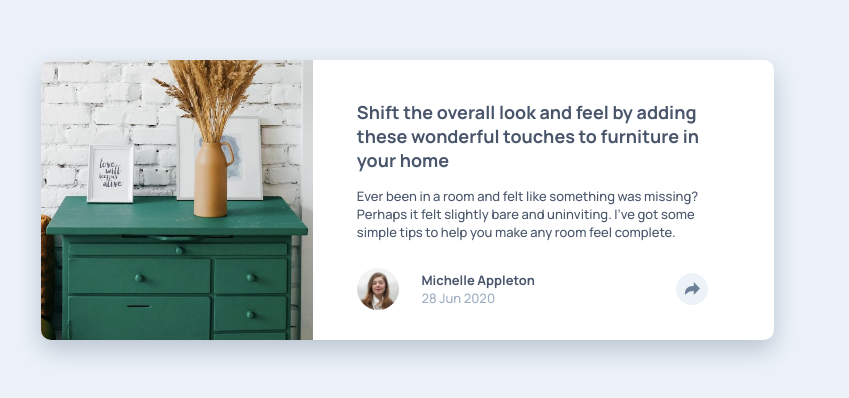
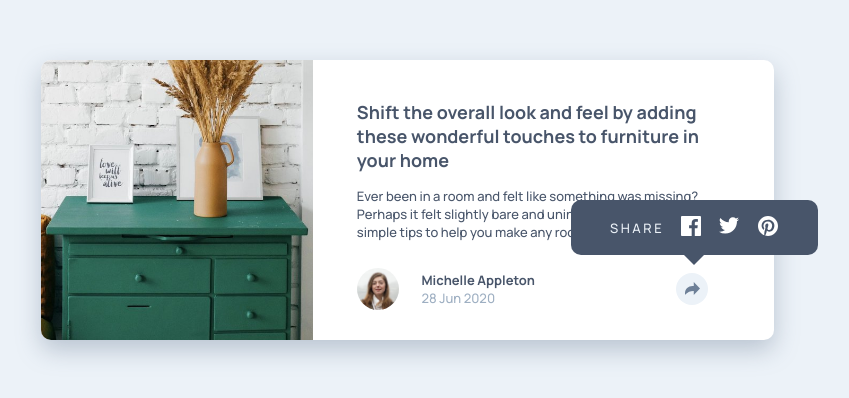
Before and after one commit to carloscasciano/article_preview_component, a React (Create React App) app in the folder article-preview/: page / in a window 1280 px wide. Shown: the part 200-598 px from the top of the page, without its empty margins (233-1082 px from the left). Built offline with nearby package versions, Linux system fonts and the light colour scheme.

Commit message:
Add base share bubble art + toggle logic

```diff
--- a/article-preview/src/App.js
+++ b/article-preview/src/App.js
@@ -1,14 +1,25 @@
-import React from 'react';
+import React, { useState } from "react";
 import GlobalStyle from "./styles/global";
-import ArticleComponent from "./components/article_component/ArticleComponent"
-import {dummyData} from "./resources/dummy_data"
-
+import ArticleComponent from "./components/article_component/ArticleComponent";
+import { dummyData } from "./resources/dummy_data";
 
 function App() {
+  const [shareVisibility, setShareVisibility] = useState(true);
+
+  const handleShareVisibility = () => {
+    shareVisibility === true
+      ? setShareVisibility(false)
+      : setShareVisibility(true);
+  };
+
   return (
     <>
       <GlobalStyle />
-      <ArticleComponent articleData={dummyData} />
+      <ArticleComponent
+        articleData={dummyData}
+        shareVisibility={shareVisibility}
+        handleShareVisibility={handleShareVisibility}
+      />
     </>
   );
 }
--- a/article-preview/src/components/article_component/ArticleComponent.js
+++ b/article-preview/src/components/article_component/ArticleComponent.js
@@ -3,6 +3,8 @@
   ArticleContainer,
   TextContainer,
   AvatarShareContainer,
+  ShareAreaContainer,
+  SocialMediaIconContainer,
 } from "./articleComponentStyle";
 
 export default function ArticleComponent(props) {
@@ -20,7 +22,7 @@
               <p>{props.articleData.date}</p>
             </div>
 
-            <div className="svgHolder">
+            <div className="svgHolder" onClick={()=> props.handleShareVisibility()}>
               <svg xmlns="http://www.w3.org/2000/svg" width="15" height="13">
                 <path
                   fill="#6E8098"
@@ -30,6 +32,33 @@
             </div>
           </AvatarShareContainer>
         </TextContainer>
+        <ShareAreaContainer visible={props.shareVisibility}>
+          <p>S H A R E</p>
+          <SocialMediaIconContainer>
+            <svg xmlns="http://www.w3.org/2000/svg" width="20" height="20">
+              <path
+                fill="#FFF"
+                d="M18.896 0H1.104C.494 0 0 .494 0 1.104v17.793C0 19.506.494 20 1.104 20h9.58v-7.745H8.076V9.237h2.606V7.01c0-2.583 1.578-3.99 3.883-3.99 1.104 0 2.052.082 2.329.119v2.7h-1.598c-1.254 0-1.496.597-1.496 1.47v1.928h2.989l-.39 3.018h-2.6V20h5.098c.608 0 1.102-.494 1.102-1.104V1.104C20 .494 19.506 0 18.896 0z"
+              />
+            </svg>
+          </SocialMediaIconContainer>
+          <SocialMediaIconContainer>
+            <svg xmlns="http://www.w3.org/2000/svg" width="20" height="17">
+              <path
+                fill="#FFF"
+                d="M20 2.172a8.192 8.192 0 01-2.357.646 4.11 4.11 0 001.804-2.27 8.22 8.22 0 01-2.605.996A4.096 4.096 0 0013.847.248c-2.65 0-4.596 2.472-3.998 5.037A11.648 11.648 0 011.392 1a4.109 4.109 0 001.27 5.478 4.086 4.086 0 01-1.858-.513c-.045 1.9 1.318 3.679 3.291 4.075a4.113 4.113 0 01-1.853.07 4.106 4.106 0 003.833 2.849A8.25 8.25 0 010 14.658a11.616 11.616 0 006.29 1.843c7.618 0 11.922-6.434 11.663-12.205A8.354 8.354 0 0020 2.172z"
+              />
+            </svg>
+          </SocialMediaIconContainer>
+          <SocialMediaIconContainer>
+            <svg xmlns="http://www.w3.org/2000/svg" width="20" height="20">
+              <path
+                fill="#FFF"
+                d="M10 0C4.478 0 0 4.477 0 10c0 4.237 2.636 7.855 6.356 9.312-.088-.791-.167-2.005.035-2.868.182-.78 1.172-4.97 1.172-4.97s-.299-.6-.299-1.486c0-1.39.806-2.428 1.81-2.428.852 0 1.264.64 1.264 1.408 0 .858-.545 2.14-.828 3.33-.236.995.5 1.807 1.48 1.807 1.778 0 3.144-1.874 3.144-4.58 0-2.393-1.72-4.068-4.177-4.068-2.845 0-4.515 2.135-4.515 4.34 0 .859.331 1.781.745 2.281a.3.3 0 01.069.288l-.278 1.133c-.044.183-.145.223-.335.134-1.249-.581-2.03-2.407-2.03-3.874 0-3.154 2.292-6.052 6.608-6.052 3.469 0 6.165 2.473 6.165 5.776 0 3.447-2.173 6.22-5.19 6.22-1.013 0-1.965-.525-2.291-1.148l-.623 2.378c-.226.869-.835 1.958-1.244 2.621.937.29 1.931.446 2.962.446 5.522 0 10-4.477 10-10S15.522 0 10 0z"
+              />
+            </svg>
+          </SocialMediaIconContainer>
+        </ShareAreaContainer>
       </ArticleContainer>
     </>
   );
--- a/article-preview/src/components/article_component/articleComponentStyle.js
+++ b/article-preview/src/components/article_component/articleComponentStyle.js
@@ -100,4 +100,44 @@
     justify-content: center;
     align-items: center;
   }
+
+`
+
+export const ShareAreaContainer = styled.div`
+  position: absolute;
+  opacity: ${(props) => (props.visible === true ? 1 : 0)};
+  height: 55px;
+  width: 247px;
+  border-radius: 10px;
+  background-color: hsl(217, 19%, 35%);
+  z-index: 1;
+  margin: 140px 0 0 530px;
+  padding: 0 30px 0 30px;
+
+  display: flex;
+  justify-content: space-around;
+  align-items: center;
+
+
+  p{
+      color: hsl(210, 46%, 95%);
+  }
+
+
+  :after {
+	content: '';
+	position: absolute;
+	bottom: 0;
+	left: 50%;
+	width: 0;
+	height: 0;
+	border: 10px solid transparent;
+	border-top-color: hsl(217, 19%, 35%);
+	border-bottom: 0;
+	margin-left: -10px;
+	margin-bottom: -10px;
+}
 `;
+
+export const SocialMediaIconContainer = styled.div`
+`
```
